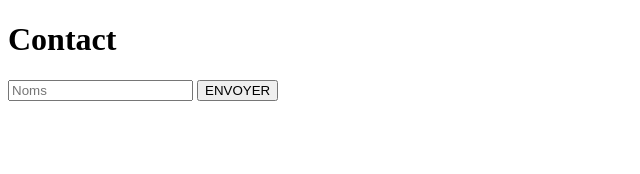
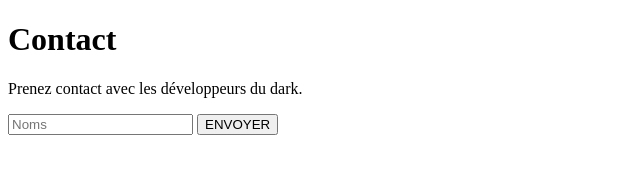
Before and after one commit to Ndangani217/git_exercises, a plain HTML site: page constact.html in a window 1280 px wide. Shown: the whole page, without its empty margins (0-640 px from the left). Drawn offline with Linux system fonts and the light colour scheme.

Commit message:
ajout du label dans le formulaire de contact

```diff
--- a/constact.html
+++ b/constact.html
@@ -7,6 +7,7 @@
 </head>
 <body>
     <h1>Contact</h1>
+    <p>Prenez contact avec les développeurs du dark.</p>
     <form action="#" method="post">
         <input type="text" placeholder="Noms">
         <button type="submit">ENVOYER</button>
```
